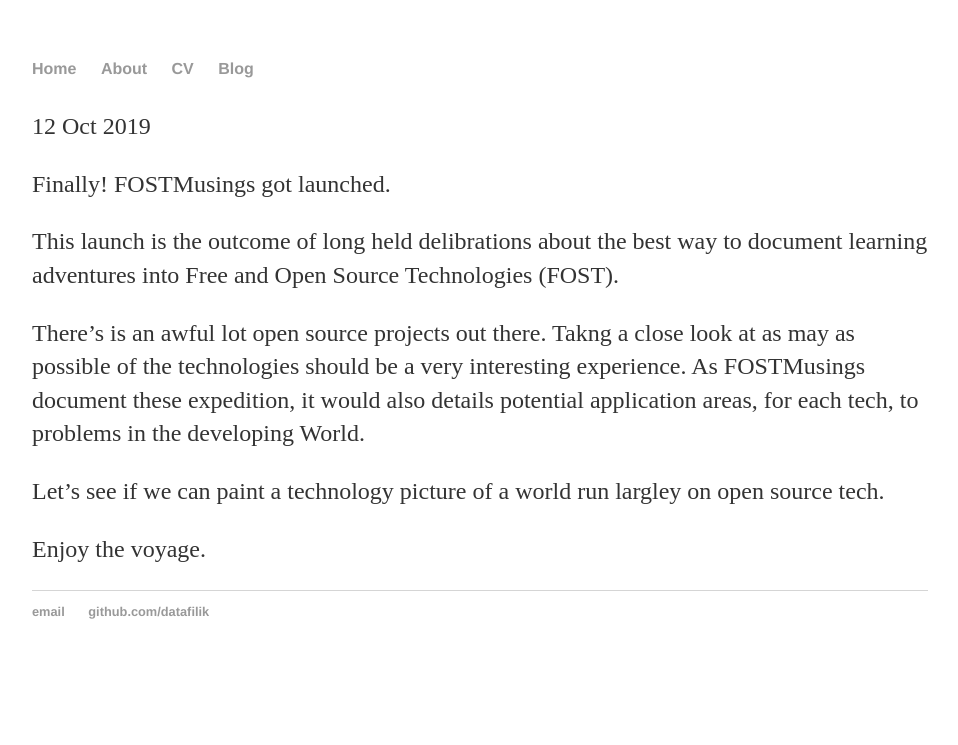
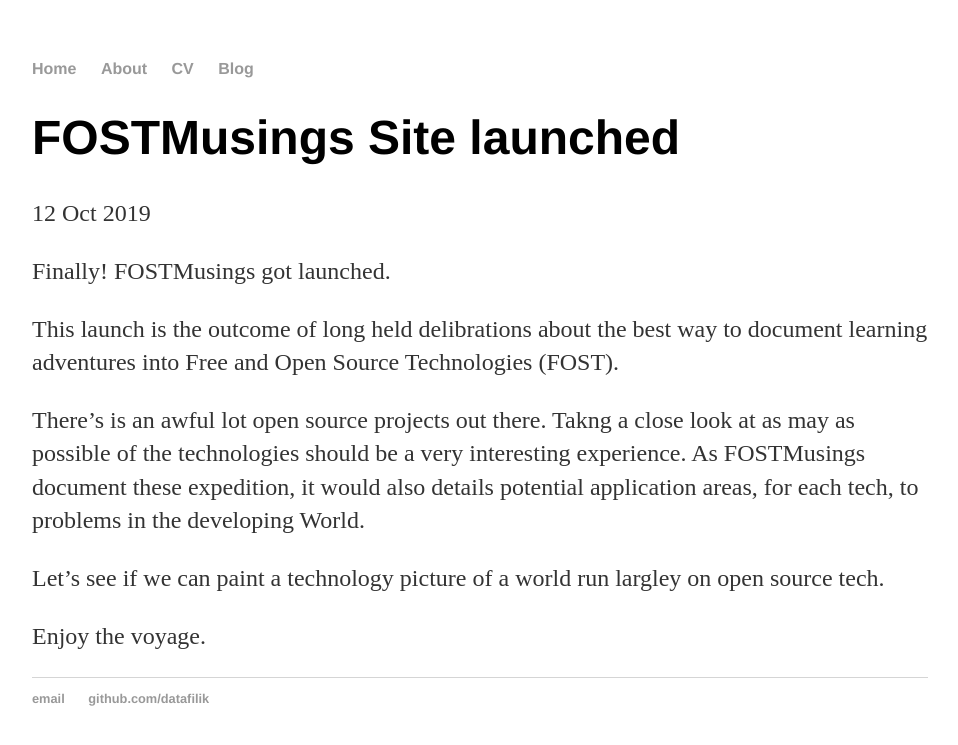
Before and after one commit to oferonmi/datafilik.github.io, a Jekyll site: the page built from _posts/2019-10-12-FOSTMusings-site-launched.md, in a window 1280 px wide. Shown: the top 745 px of the page, without its empty margins (160-1118 px from the left). Built offline with Jekyll 4.4.1, drawn with Linux system fonts in a browser that asks for light colours; our own code applies the rules of GitHub Pages for plain Markdown files.

Commit message:
Update 2019-10-12-FOSTMusings-site-launched.md

```diff
--- a/_posts/2019-10-12-FOSTMusings-site-launched.md
+++ b/_posts/2019-10-12-FOSTMusings-site-launched.md
@@ -1,6 +1,6 @@
 ---
 layout: post
-title: "FOSTMusings Site launched
+title: "FOSTMusings Site launched"
 date: 2019-10-12
 ---
 
```
